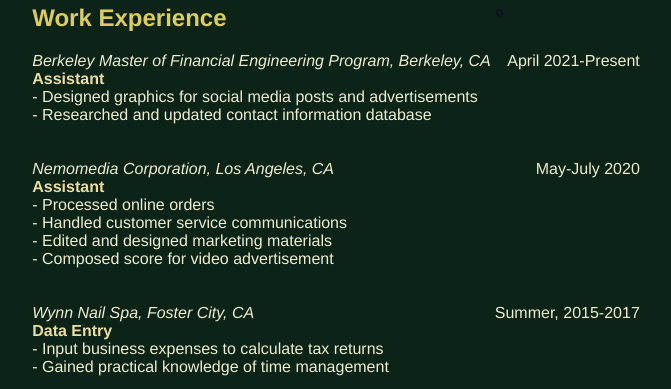
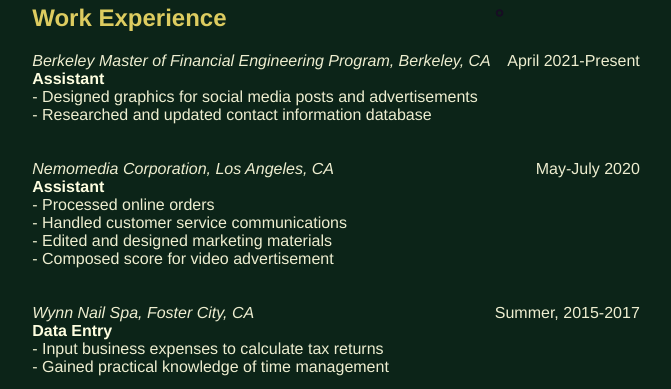
Before and after one commit to Mitchell-Yu/Mitchell-Yu.github.io, a plain HTML site: page index.html in a window 1280 px wide. Shown: the part 188-577 px from the top of the page, without its empty margins (304-975 px from the left). Drawn offline with Linux system fonts and the light colour scheme.

Commit message:
Mint Leaf

```diff
--- a/index.html
+++ b/index.html
@@ -29,7 +29,7 @@
               <h2>Work Experience</h2>
         <div class="container">
             <p><i>Berkeley Master of Financial Engineering Program, Berkeley, CA</i><br>
-                <b style="color: #eedda0;">Assistant</b><br>
+                <b style="color: #fefee0;">Assistant</b><br>
                 - Designed graphics for social media posts and advertisements<br>
                 - Researched and updated contact information database</p>
         </div>
@@ -46,7 +46,7 @@
 
         <div class="container">
             <p><i>Nemomedia Corporation, Los Angeles, CA</i><br>
-                <b style="color: #eedda0;">Assistant</b><br>
+                <b style="color: #fefee0;">Assistant</b><br>
                 - Processed online orders<br>
                 - Handled customer service communications<br>
                 - Edited and designed marketing materials<br>
@@ -63,7 +63,7 @@
 
         <div class="container">
             <p><i>Wynn Nail Spa, Foster City, CA</i><br>
-                <b style="color: #eedda0;">Data Entry</b><br>
+                <b style="color: #fefee0;">Data Entry</b><br>
                 - Input business expenses to calculate tax returns<br>
                 - Gained practical knowledge of time management</p>
         </div>
```
